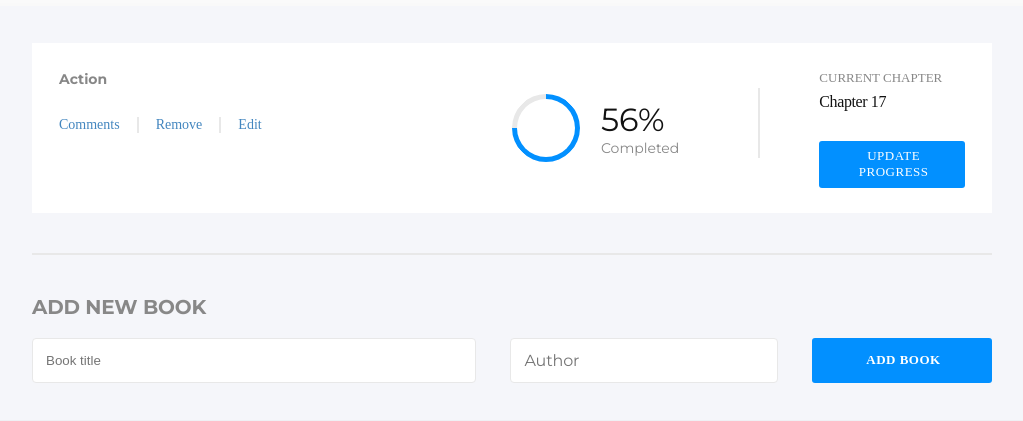
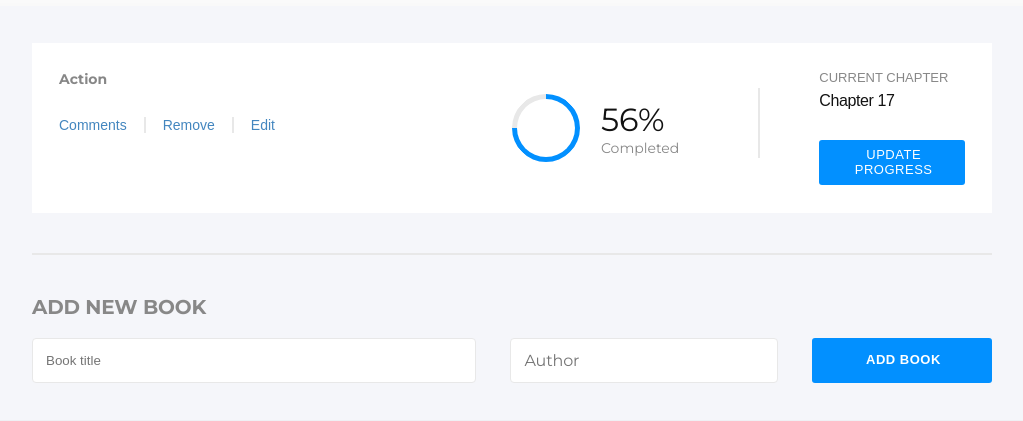
Before and after one commit to zdnahom/bookstore, a React (Create React App) app: page / in a window 1280 px wide. Both pictures are taken after typing "Sample", "Sample" into the empty fields and a click on the button "ADD BOOK". Shown: the part 149-570 px from the top of the page, without its empty margins (128-1151 px from the left). Built offline with nearby package versions, Linux system fonts and the light colour scheme; no server answers.

Commit message:
Fix linter

```diff
--- a/src/styles/App.css
+++ b/src/styles/App.css
@@ -41,7 +41,7 @@
 
 .nav-link {
   text-decoration: none;
-  font-family: Montserrat;
+  font-family: Montserrat, sans-serif;
   font-size: 0.813rem;
   font-weight: normal;
   font-stretch: normal;
@@ -51,9 +51,10 @@
   color: #121212;
   opacity: 0.5;
 }
-.active-link{
+
+.active-link {
   text-decoration: none;
-  font-family: Montserrat;
+  font-family: Montserrat, sans-serif;
   font-size: 0.813rem;
   font-weight: normal;
   font-stretch: normal;
@@ -111,7 +112,7 @@
 
 .book-category {
   opacity: 0.5;
-  font-family: Montserrat;
+  font-family: Montserrat, sans-serif;
   font-size: 0.875rem;
   font-weight: bold;
   font-stretch: normal;
@@ -122,7 +123,7 @@
 }
 
 .book-title {
-  font-family: RobotoSlab;
+  font-family: RobotoSlab, sans-serif;
   font-size: 1.375rem;
   font-weight: bold;
   font-stretch: normal;
@@ -133,7 +134,7 @@
 }
 
 .book-author {
-  font-family: RobotoSlab;
+  font-family: RobotoSlab, sans-serif;
   font-size: 0.875rem;
   font-weight: 300;
   font-stretch: normal;
@@ -151,7 +152,7 @@
 .interact-btn {
   background-color: inherit;
   border: none;
-  font-family: RobotoSlab;
+  font-family: RobotoSlab, sans-serif;
   font-size: 0.875rem;
   font-weight: 300;
   font-stretch: normal;
@@ -195,7 +196,7 @@
 }
 
 .progress-percent {
-  font-family: Montserrat;
+  font-family: Montserrat, sans-serif;
   font-size: 2rem;
   font-weight: normal;
   font-stretch: normal;
@@ -207,7 +208,7 @@
 
 .progress-status {
   opacity: 0.5;
-  font-family: Montserrat;
+  font-family: Montserrat, sans-serif;
   font-size: 0.875rem;
   font-weight: normal;
   font-stretch: normal;
@@ -232,7 +233,7 @@
 
 .current-chapter-text {
   opacity: 0.5;
-  font-family: RobotoSlab;
+  font-family: RobotoSlab, sans-serif;
   font-size: 0.813rem;
   font-weight: 300;
   font-stretch: normal;
@@ -243,7 +244,7 @@
 }
 
 .chapter-text {
-  font-family: RobotoSlab;
+  font-family: RobotoSlab, sans-serif;
   font-size: 1rem;
   font-weight: 300;
   font-stretch: normal;
@@ -261,7 +262,7 @@
   color: white;
   border: none;
   cursor: pointer;
-  font-family: RobotoSlab;
+  font-family: RobotoSlab, sans-serif;
   font-size: 0.813rem;
   font-weight: 300;
   font-stretch: normal;
@@ -279,7 +280,7 @@
 }
 
 .add-book-header {
-  font-family: Montserrat;
+  font-family: Montserrat, sans-serif;
   font-size: 1.25rem;
   font-weight: bold;
   font-stretch: normal;
@@ -309,7 +310,7 @@
   padding: 0.813rem;
   border-radius: 4px;
   border: solid 1px #e8e8e8;
-  font-family: Montserrat;
+  font-family: Montserrat, sans-serif;
   font-size: 1rem;
   font-weight: normal;
   font-stretch: normal;
@@ -325,7 +326,7 @@
   color: white;
   padding: 0.801rem 1.188rem 0.886rem 1.375rem;
   border-radius: 3px;
-  font-family: RobotoSlab;
+  font-family: RobotoSlab, sans-serif;
   font-size: 0.813rem;
   font-weight: bold;
   font-stretch: normal;
```
